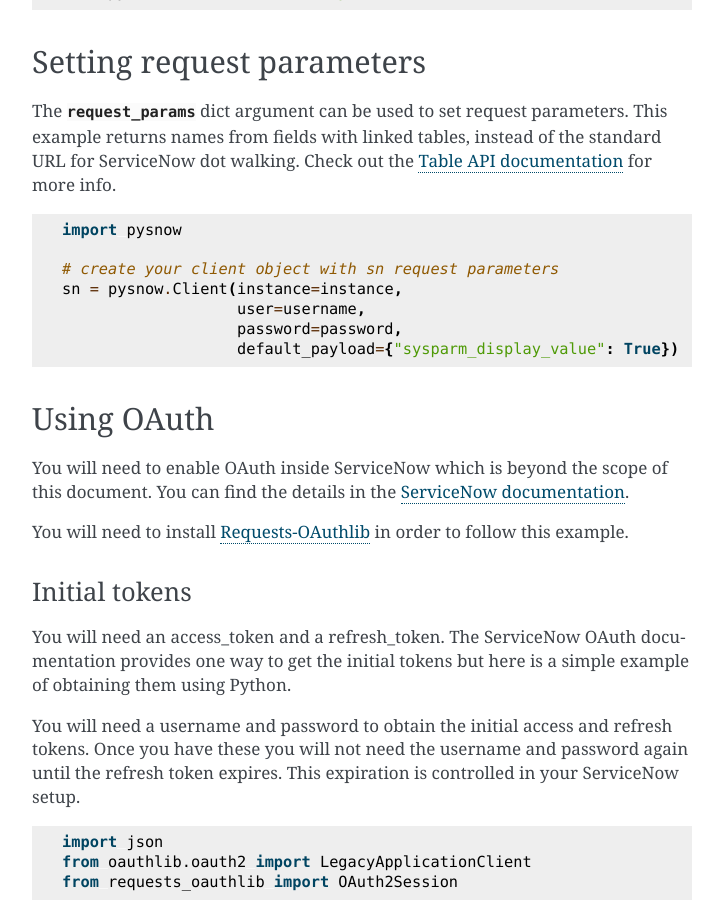
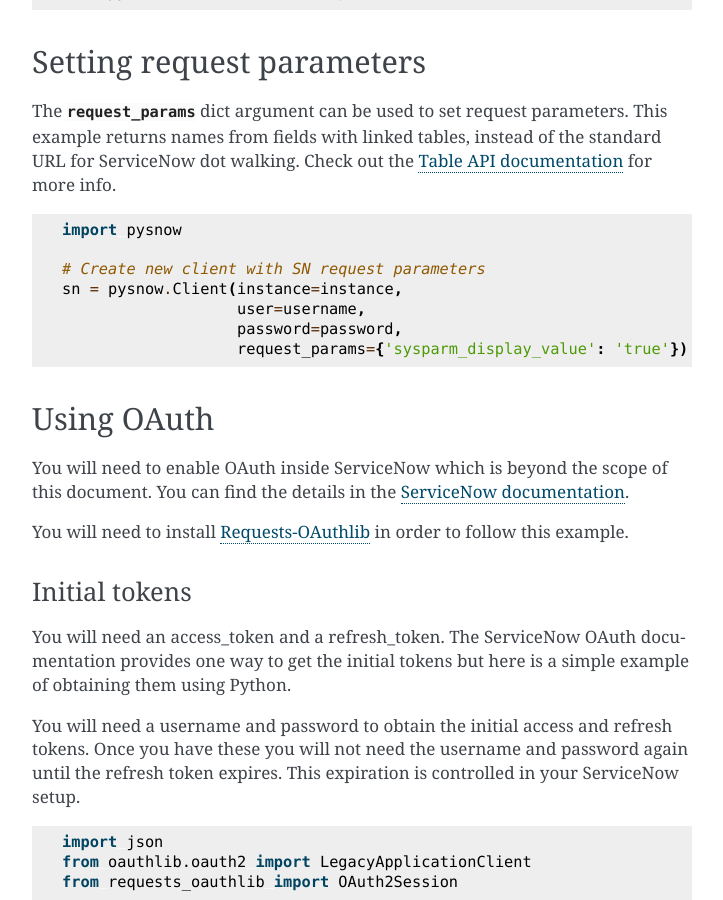
Before and after one commit to rbw/pysnow, a Sphinx documentation site: the page built from docs/usage/client.rst, in a window 1280 px wide and 900 px high, scrolled down 754 px. Shown: the whole window, without its empty margins (388-1111 px from the left). Built offline with Sphinx 7.4.7, drawn with Linux system fonts in a browser that asks for light colours.

Commit message:
Request parameters usage fix

```diff
--- a/docs/usage/client.rst
+++ b/docs/usage/client.rst
@@ -46,11 +46,11 @@
 
     import pysnow
 
-    # create your client object with sn request parameters
+    # Create new client with SN request parameters
     sn = pysnow.Client(instance=instance,
                        user=username,
                        password=password,
-                       default_payload={"sysparm_display_value": True})
+                       request_params={'sysparm_display_value': 'true'})
 
 
 Using OAuth
```
